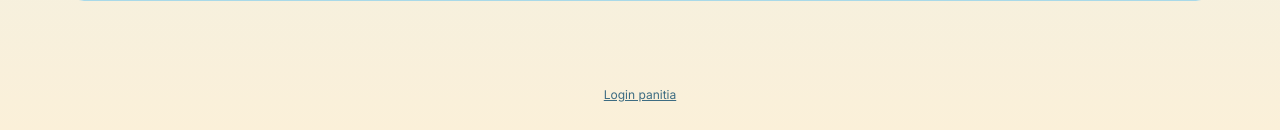
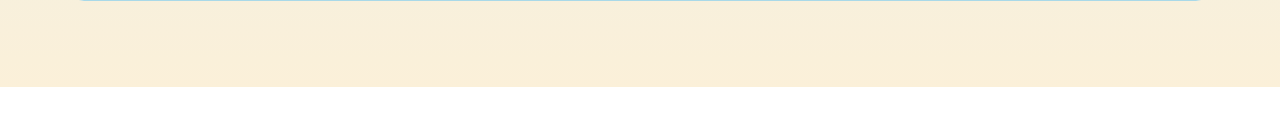
Before and after one commit to frs-rf/draw-room, a Laravel app: page / in a window 1280 px wide; the page is wider, and only the part inside the window is pictured. Shown: the part 1328-1458 px from the top of that part. After the commit the page ends 1415 px from the top of that part, so only its background shows below. Run offline with Laravel 12, Linux system fonts and the light colour scheme; data comes from the database, SQL or seed files in the repository; data that the repository does not hold is empty; style sheets or scripts are compiled from the project's sources.

Commit message:
hide login panitia footer button on viewer page

```diff
--- a/resources/views/draw/viewer.blade.php
+++ b/resources/views/draw/viewer.blade.php
@@ -5,5 +5,4 @@
   <main>
     @include('draw._app')
   </main>
-  <footer class="foot"><a href="{{ route('login') }}">Login panitia</a></footer>
 @endsection
```
